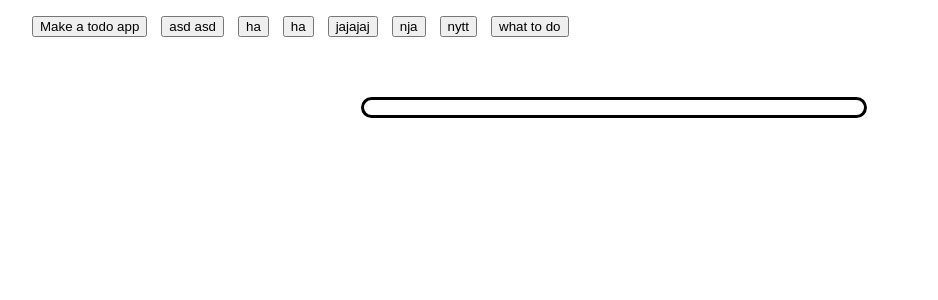
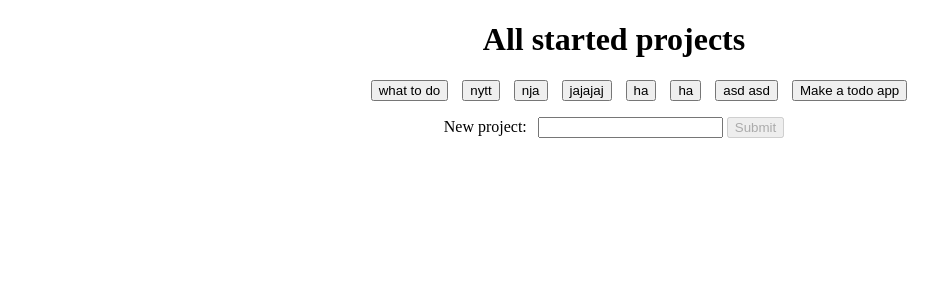
Before and after one commit to avogis/ToDoApp, a Django app: page /todo/ in a window 1280 px wide. Shown: the top 300 px of the page, without its empty margins (26-964 px from the left). Run offline with Django 3.2, Linux system fonts and the light colour scheme; data comes from the database, SQL or seed files in the repository; both versions use the stored data as it was after the commit; some libraries are stand-ins or nearby versions.

Commit message:
adding new project and items works

```diff
--- a/mysite/urls.py
+++ b/mysite/urls.py
@@ -15,8 +15,10 @@ Including another URLconf
 """
 from django.conf.urls import include, url
 from django.contrib import admin
+from django.http import HttpResponseRedirect
 
 urlpatterns = [
+    url(r'^$', lambda r: HttpResponseRedirect('todo/')),
     url(r'^todo/', include('todo.urls')),
     url(r'^admin/', admin.site.urls),
 ]
--- a/static/scripts/main.css
+++ b/static/scripts/main.css
@@ -2,13 +2,8 @@ li button {
     margin-left: 10px;
 }
 
-#main {
+#main, #projects_div {
     text-align: center;
-    border-style: solid;
-    border-radius: 25px;
-    padding-top: 15px;
-    margin: 60px auto;
-    width: 500px;
 }
 
 #todos {
--- a/static/scripts/main.js
+++ b/static/scripts/main.js
@@ -1,6 +1,6 @@
 $(function() {
 
-    $(document).on('keyup', '#id_todo', function(event){
+    $(document).on('keyup', 'input[type=text]', function(event){
         if ($(this).val().length !== 0){
             $('input[type=submit]').removeAttr('disabled');
         }else{
@@ -73,20 +73,43 @@ $(function() {
 
     $(document).on('submit', '#new_todo_form', function(event){
         event.preventDefault();
-        create_post();
+        create_new_todo();
     });
 
 
-    function create_post() {
+    function create_new_todo() {
         $.ajax({
             url : "add_new_todo/",
             type : "POST",
-            data : { the_post : $('#id_todo').val() },
+            data : { text : $('#id_todo').val(),  project_id: $('#id_todo').attr('data-item-id')},
             success : function(json) {
                 $('#id_todo').val('');
                 $("#todos").prepend("<li data-item-id="+json.todo_id+" class=todo_item >"+json.todo_text+
                 "<button data-item-id="+json.todo_id+" class=done_button>Done</button>"+
                 "<button data-item-id="+json.todo_id+" class=delete_button>Delete</button></li>");
+            },
+            error : function(xhr,errmsg,err) {
+                $('#results').html("<div>An error!!!: "+errmsg+"</div>");
+                console.log(xhr.status + ": " + xhr.responseText);
+            }
+        });
+    };
+
+    $(document).on('submit', '#new_project_form', function(event){
+        event.preventDefault();
+        create_new_project();
+    });
+
+
+    function create_new_project() {
+        console.log('HERE')
+        $.ajax({
+            url : "add_new_project/",
+            type : "POST",
+            data : { text : $('#id_project').val()},
+            success : function(json) {
+                $('#id_project').val('');
+                $("#all_projects").prepend("<li class=project> <button data-item-id="+json.project_id+" class=project_button>"+json.project_text+"</button></li>");
             },
             error : function(xhr,errmsg,err) {
                 $('#results').html("<div>An error!!!: "+errmsg+"</div>");
--- a/todo/forms.py
+++ /dev/null
@@ -1,5 +0,0 @@
-from django import forms
-
-
-class TodoForm(forms.Form):
-    todo = forms.CharField(label='New Todo', max_length=200)
--- a/todo/templates/index.html
+++ b/todo/templates/index.html
@@ -7,6 +7,8 @@
     <link rel="stylesheet" type="text/css" href="/static/scripts/main.css">
 </head>
 <body>
+<div id="projects_div">
+    <h1> All started projects </h1>
     <div id="projects">
         <ul id="all_projects">
         {% if projects_list %}
@@ -16,8 +18,18 @@
         {% endif %}
         </ul>
     </div>
+    <form id="new_project_form">
+        {% csrf_token %}
+        <div id="new_project">
+            <label for="id_project">New project:</label>
+            <input id="id_project" data-item-id="{{project_id}}" maxlength="200" name="project" type="text">
+            <input type="submit" value="Submit" disabled="disabled"/>
+        </div>
+    </form>
+</div>
 <div id="main">
 </div>
+ <p id="results"></p>
 <script type="text/javascript" src="/static/scripts/main.js"></script>
 
 
--- a/todo/urls.py
+++ b/todo/urls.py
@@ -1,6 +1,5 @@
 from django.conf import settings
 from django.conf.urls import url
-
 from . import views
 
 urlpatterns = [
@@ -9,6 +8,7 @@ urlpatterns = [
     url(r'^delete_todo/$', views.delete_todo, name='delete_todo'),
     url(r'^done_todo/$', views.done_todo, name='done_todo'),
     url(r'^show_todos/$', views.show_todos, name='show_todos'),
+    url(r'^add_new_project/$', views.add_new_project, name='add_new_project'),
     url(r'^static/(?P<path>.*)$', 'django.views.static.serve',
         {'document_root': settings.STATIC_ROOT, 'show_indexes': True}),
 ]
--- a/todo/views.py
+++ b/todo/views.py
@@ -1,20 +1,15 @@
 from django.http import HttpResponse
-from django.shortcuts import render_to_response
 from django.template import loader
-from .forms import TodoForm
 import json
 
 from .models import Todo, Project
 
 
 def index(request):
-    projects_list = Project.objects.all()
-    todo_list = Todo.objects.all().order_by('-id')
+    projects_list = Project.objects.all().order_by('-id')
     template = loader.get_template('index.html')
     context = {
         'projects_list': projects_list,
-        # 'todo_list': todo_list,
-        # 'form': TodoForm
     }
     return HttpResponse(template.render(context, request))
 
@@ -23,14 +18,11 @@ def show_todos(request):
     if request.method == 'POST':
         project_id = request.POST['the_post']
         project = Project.objects.get(pk=project_id)
-        todo_list = project.todo_set.all()
-        response_data = {}
-        #todo_list = [ob.as_json() for ob in all_todos]
-        response_data['todo_list'] = todo_list
-        projects_list = Project.objects.all()
+        todo_list = project.todo_set.all().order_by('-id')
         context = {
             'todo_list': todo_list,
-            'form': TodoForm
+            'project_id': project_id,
+            'project_text': project.project_text
         }
         template = loader.get_template('all_todos.html')
         return HttpResponse(template.render(context, request))
@@ -39,12 +31,9 @@ def show_todos(request):
 def add_new_todo(request):
     if request.method == 'POST':
         form = request.POST
-        todo = Todo(todo_text=form['the_post'])
+        todo = Todo(todo_text=form['text'], project_id=form['project_id'])
         todo.save()
-        response_data = {}
-        response_data['result'] = 'Create post successful!'
-        response_data['todo_text'] = todo.todo_text
-        response_data['todo_id'] = todo.id
+        response_data = {'result': 'Create post successful!', 'todo_text': todo.todo_text, 'todo_id': todo.id}
         return HttpResponse(
             json.dumps(response_data),
             content_type="application/json"
@@ -55,6 +44,23 @@ def add_new_todo(request):
             content_type="application/json"
         )
 
+
+def add_new_project(request):
+    if request.method == 'POST':
+        print('here')
+        form = request.POST
+        project = Project(project_text=form['text'])
+        project.save()
+        response_data = {'result': 'Create post successful!', 'project_text': project.project_text, 'project_id': project.id}
+        return HttpResponse(
+            json.dumps(response_data),
+            content_type="application/json"
+        )
+    else:
+        return HttpResponse(
+            json.dumps({"nothing to see": "this isn't happening"}),
+            content_type="application/json"
+        )
 
 def delete_todo(request):
     if request.method == 'POST':
```
Also changed, not shown: todo/templates/all_todos.html (+7 -4 lines), db.sqlite3. Lines whose indentation alone changed are shown as unchanged.
